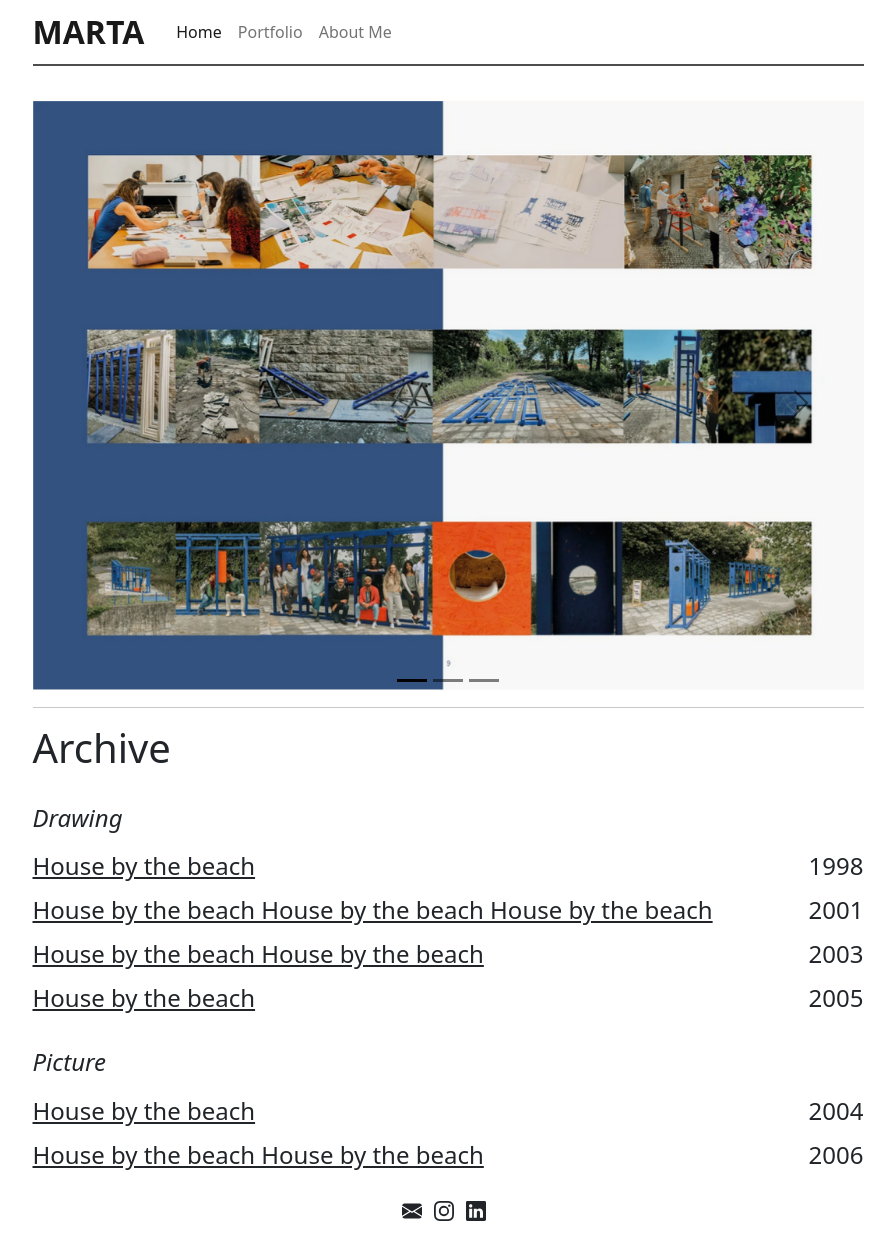
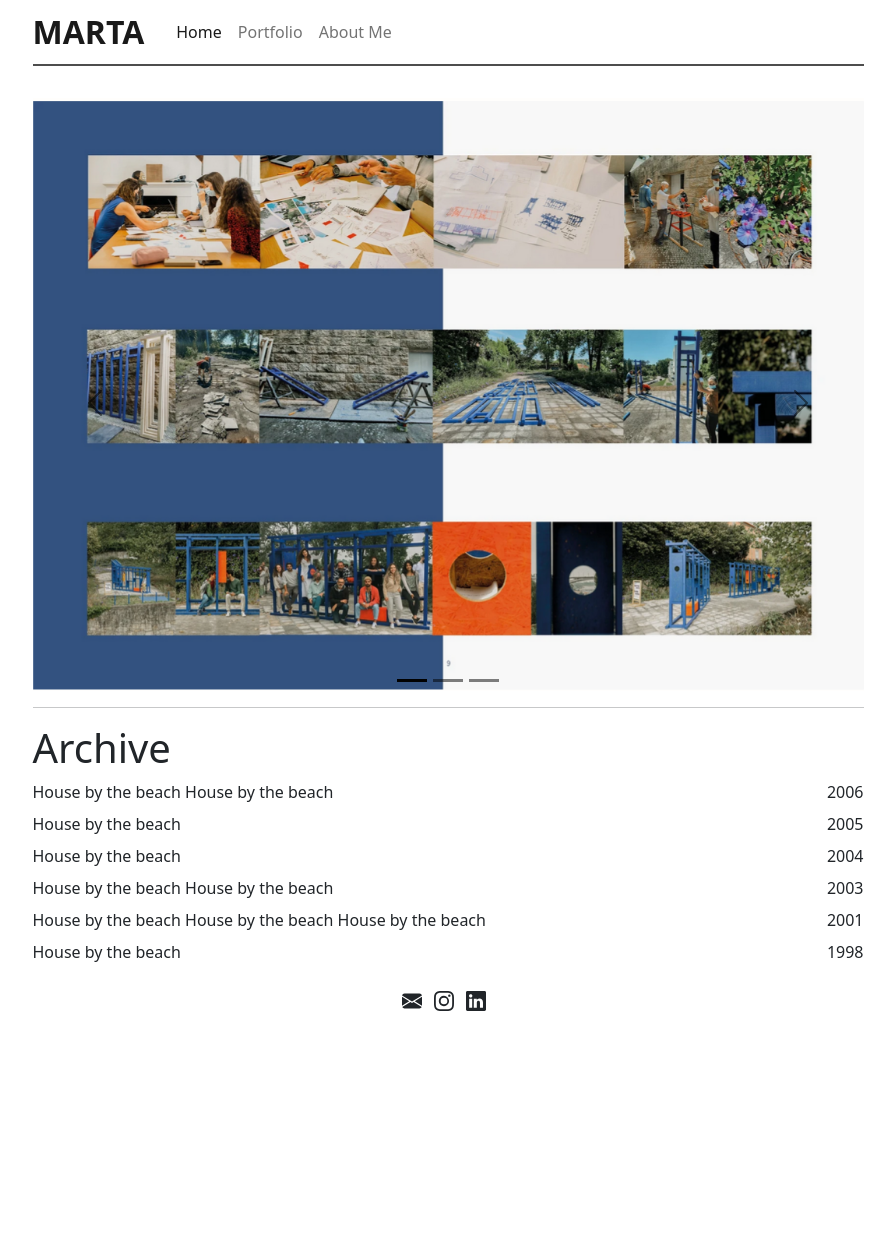
Before and after one commit to AndreuMatoses/marta-website, a Jekyll site: the page built from index.html, in a window 1280 px wide. Shown: the whole page, without its empty margins (192-1087 px from the left). Built offline with Jekyll 4.4.1, drawn with Linux system fonts in a browser that asks for light colours; after the commit the page ends 1028 px from its top, so only the background shows below that.

Commit message:
better archive items

```diff
--- a/_sass/main.scss
+++ b/_sass/main.scss
@@ -59,6 +59,7 @@ span.navbar-name {
 
 .archive-title {
   color: #212529;
+  text-decoration: none;
 }
 
 .highlight {
--- a/index.html
+++ b/index.html
@@ -43,7 +43,7 @@ layout: default
 
 
 <!-- archive sorted by types -->
-<div class="archive mt-2">
+<!-- <div class="archive mt-2">
 
   <h1>Archive</h1>
 
@@ -55,29 +55,28 @@ layout: default
   {% assign type = currType %}
   {% endif %}
   <div class="archive-item">
-    <!-- <span class="post-date archive-date fs-4">{{ post.date | date: "%B %d, %Y" }}</span> -->
     <span class="post-date archive-date fs-4">{{ post.date | date: "%Y" }}</span>
     <a href="{{ post.url | relative_url }}" class="archive-title fs-4">{{ post.title }}</a>
   </div>
   {% endfor %}
 
-</div>
+</div> -->
 
 <!-- archive sorted by dates -->
 
-<!-- <div class="archive mt-2">
+<div class="archive mt-2">
 
   <h1>Archive</h1>
 
   {% assign sortedPosts = site.portfolio | sort: date | reverse %}
   {% for post in sortedPosts %}
   <div class="archive-item">
-    <span class="post-date archive-date fs-4">{{ post.date | date: "%Y" }}</span>
-    <a href="{{ post.url | relative_url }}" class="archive-title fs-4">{{ post.title }}</a>
+    <span class="post-date archive-date fs-6">{{ post.date | date: "%Y" }}</span>
+    <a href="{{ post.url | relative_url }}" class="archive-title fs-6">{{ post.title }}</a>
   </div>
   {% endfor %}
 
-</div> -->
+</div>
 
 <!-- <div class="archive">
   {% for post in site.posts %} {% assign currDate = post.date | date: "%Y" %} {%
```
